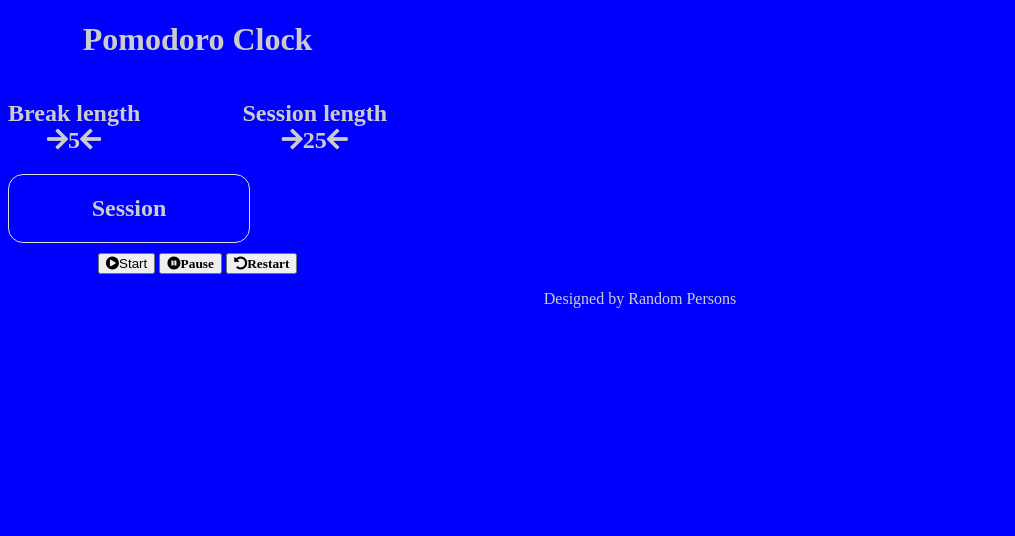
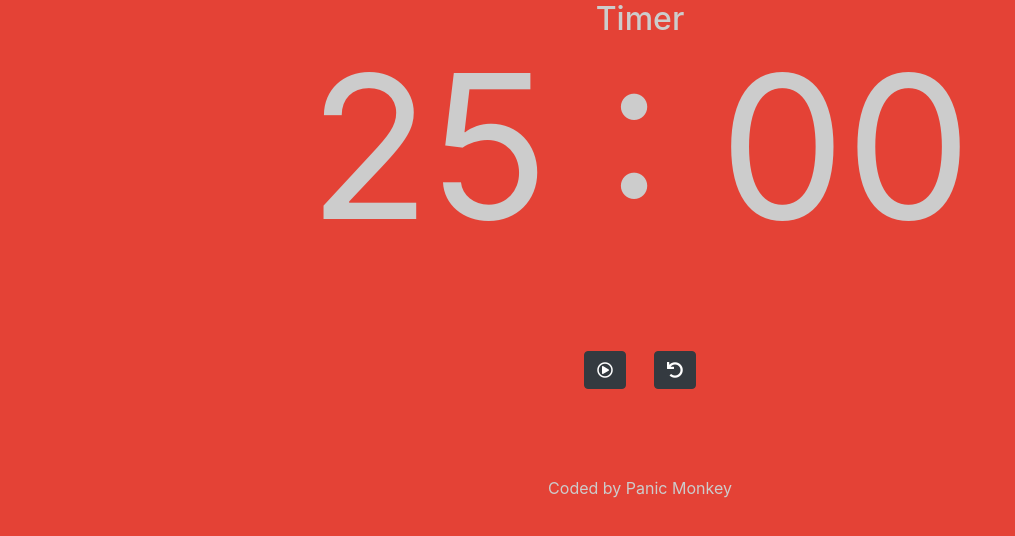
Before and after one commit to Sophi-E/pomodoro-clock, a plain HTML site: page index.html in a window 1280 px wide. Shown: the whole page, without its empty margins (0-1015 px from the left). Drawn offline with nearby package versions, Linux system fonts and the light colour scheme.

Commit message:
went with vue instead of jquery

```diff
--- a/asset/main.css
+++ b/asset/main.css
@@ -1,21 +1,16 @@
-body{
-  background-color: blue;
+body {
+  background-color: #E44236;
   color: #ccc;
 }
-.container{
-  text-align: center;
-  width: 30%;
+#timer {
+  font-size: 200px;
+  line-height: 1;
+  margin-bottom: 40px;
 }
-.titles{
-  display:flex;
-  justify-content: space-between;
-}
-.session-block{
-  border: 1px solid #ddd;
-  border-radius: 15px;
-  margin-bottom: 10px;
-  width: 15rem;
-}
-footer{
+#app{
   text-align: center;
 }
+.controls{
+  font-size: 100px;
+  margin:40px 0;
+}
--- a/asset/main.js
+++ b/asset/main.js
@@ -1,22 +1,47 @@
-function startTimer(duration, display) {
-    var timer = duration, minutes, seconds;
-    setInterval(function () {
-        minutes = parseInt(timer / 60, 10);
-        seconds = parseInt(timer % 60, 10);
-
-        minutes = minutes < 10 ? "0" + minutes : minutes;
-        seconds = seconds < 10 ? "0" + seconds : seconds;
-
-        display.textContent = minutes + ":" + seconds;
-
-        if (--timer < 0) {
-            timer = duration;
-        }
-    }, 1000);
-}
-start = document.querySelector('.start')
-start.onclick = function () {
-    var sessionMinutes = 60 * 25,
-    display = document.querySelector('#time');
-    startTimer(sessionMinutes, display);
-};
+//jshint esversion: 6
+var app = new Vue({
+  el: '#app',
+  data: {
+    timer : null,
+    totalTime : (60 * 25),
+    time : 0
+  },
+  created(){
+    this.time = this.totalTime;
+  },
+  methods: {
+    padNum(num){
+      return (num < 10 ? '0' : '') + num.toString();
+    },
+    getMinutes(){
+      return this.padNum(Math.floor(this.time / 60));
+    },
+    getSeconds(){
+      return this.padNum(this.time % 60);
+    },
+    playPause(){
+      if(!this.timer){
+        this.play();
+      }else{
+        this.pause();
+      }
+    },
+    play(){
+      if(this.time <= 0) this.time = this.totalTime;
+      this.timer = setInterval(() => {
+        this.time -= 1;
+        if(this.time <= 0) this.playPause();
+      }, 1000);
+    },
+    pause(){
+      clearInterval(this.timer);
+      this.timer = null;
+    },
+    reset(){
+      this.time = this.totalTime;
+    },
+    getPlayState(){
+      return !!this.timer;
+    }
+  }
+});
--- a/index.html
+++ b/index.html
@@ -3,30 +3,35 @@
   <head>
     <meta charset="utf-8">
     <title>Pomodoro Clock</title>
+    <link rel="stylesheet" href="https://stackpath.bootstrapcdn.com/bootstrap/4.3.1/css/bootstrap.min.css" integrity="sha384-ggOyR0iXCbMQv3Xipma34MD+dH/1fQ784/j6cY/iJTQUOhcWr7x9JvoRxT2MZw1T" crossorigin="anonymous">
     <link rel="stylesheet" href="asset/main.css" type="text/css">
     <link rel="stylesheet" href="https://use.fontawesome.com/releases/v5.8.2/css/all.css" integrity="sha384-oS3vJWv+0UjzBfQzYUhtDYW+Pj2yciDJxpsK1OYPAYjqT085Qq/1cq5FLXAZQ7Ay" crossorigin="anonymous">
+    <script src="https://cdn.jsdelivr.net/npm/vue/dist/vue.js"></script>
   </head>
   <body>
-    <div class='container'>
-      <h1>Pomodoro Clock</h1>
-      <div class="titles">
-        <h2> Break length<br><i class="fas fa-arrow-right"></i>5<i class="fas fa-arrow-left"></i></h2>
-        <h2> Session length<br><i class="fas fa-arrow-right"></i>25<i class="fas fa-arrow-left"></i></h2>
-      </div>
-      <div class="session-block">
-        <h2>Session</h2>
-        <h2 id='time'></h2>
+    <div id='app'>
+      <h2>Timer</h2>
+      <div id="timer">
+        <span class='minutes'>{{getMinutes()}}</span>
+        <span class='colon'>:</span>
+        <span class='seconds'>{{getSeconds()}}</span>
       </div>
       <div class="controls">
-        <button class='start'><i class="fas fa-play-circle"></i>Start</button>
-        <button><i class="fas fa-pause-circle">Pause</i></button>
-        <button><i class="fas fa-undo-alt">Restart</i></button>
+        <button id="start" class="btn btn-dark" @click="playPause()">
+          <i class="far" v-bind:class="{'fa-pause-circle': getPlayState(), 'fa-play-circle': !getPlayState()}"></i>
+        </button>
+        <button id="reset" class="btn btn-dark" @click="reset()">
+          <i class="fas fa-undo"></i>
+        </button>
       </div>
+      <footer>
+        <p>Coded by Panic Monkey</p>
+      </footer>
+
     </div>
-    <footer>
-      <p>Designed by Random Persons</p>
-    </footer>
+
 
     <script src="asset/main.js"></script>
+
   </body>
 </html>
```
